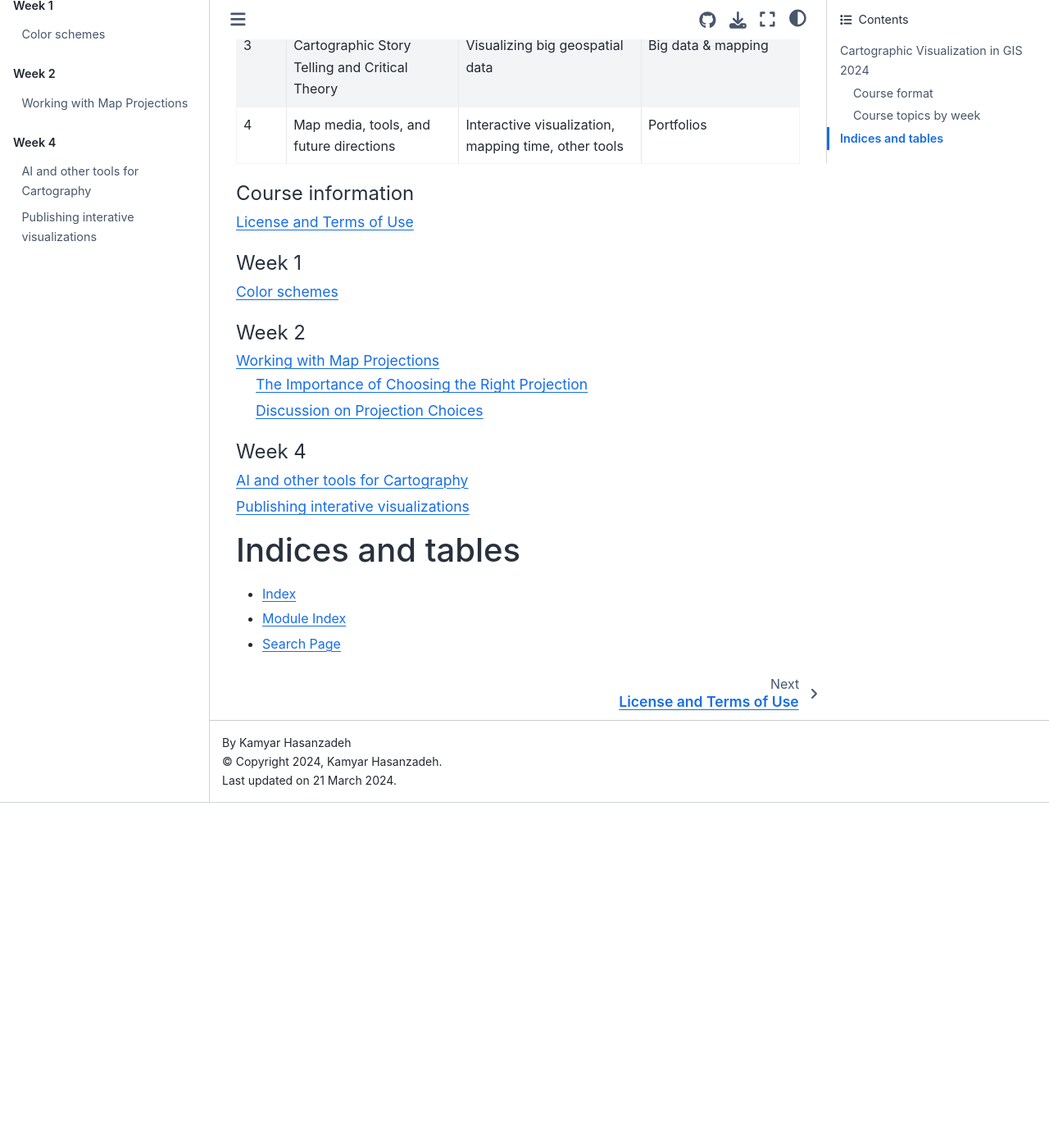
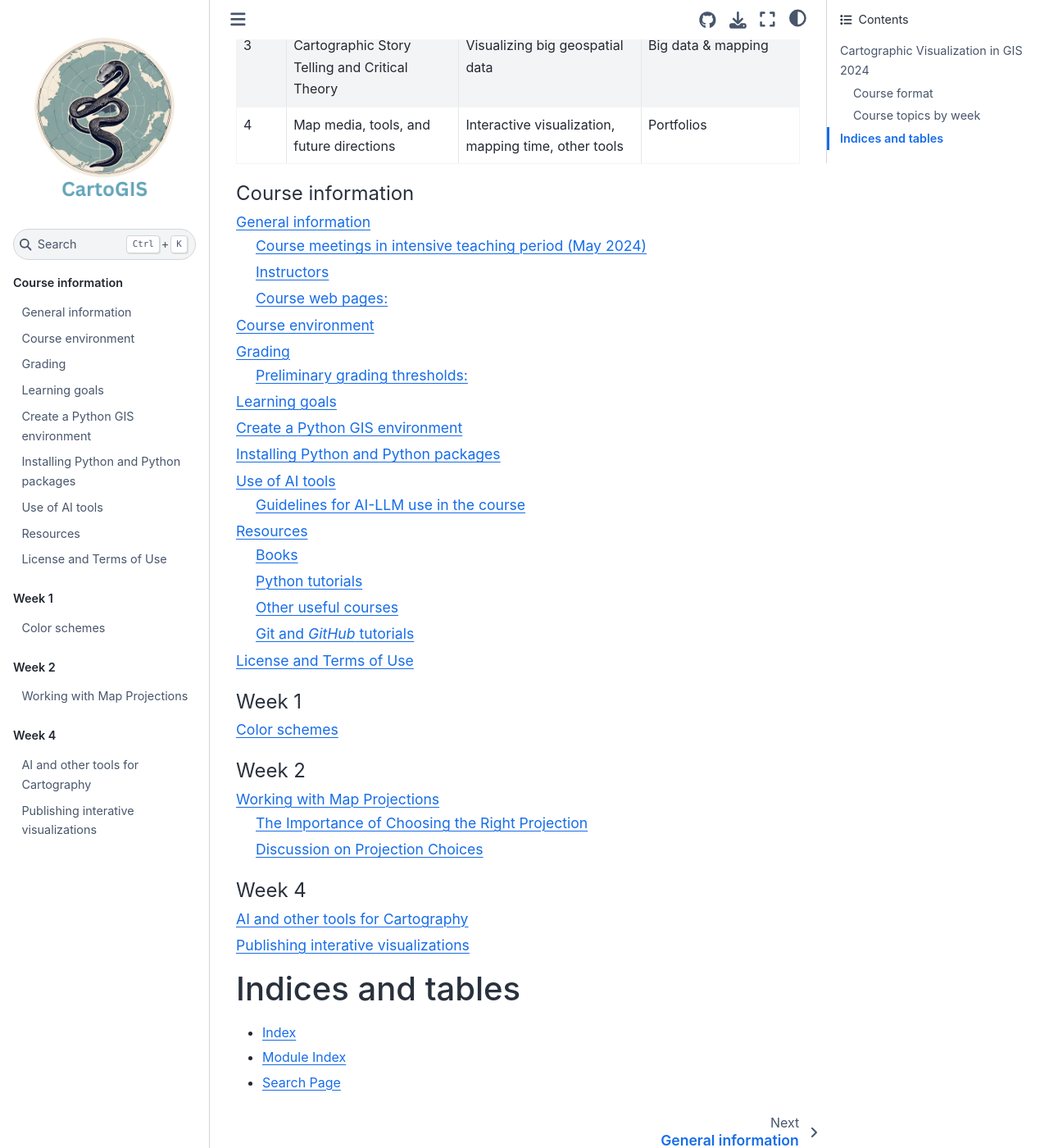
Before and after one commit to Carto-gis/site, a Sphinx documentation site: the page built from docs/index.rst, in a window 1280 px wide and 1400 px high, scrolled down 2435 px. Shown: the whole window at 82% size. Built offline with Sphinx 7.4.7 and the Sphinx Book theme 1.1.4, drawn with Linux system fonts in a browser that asks for light colours; pages that are not in the unit, such as notebooks, are missing from menus; before the commit the page ends 3414 px from its top, so only the background shows below that.

Commit message:
index updated for general pages

```diff
--- a/docs/index.rst
+++ b/docs/index.rst
@@ -92,6 +92,14 @@ During the teaching period, this web page is updated each week before the lectur
    :maxdepth: 2
    :caption: Course information
 
+   course-info/general-info.ipynb
+   course-info/course-env.ipynb
+   course-info/grading.ipynb
+   course-info/learning-goals.ipynb
+   course-info/install-python.ipynb
+   course-info/python-gis-env.ipynb
+   course-info/ai-tools.ipynb
+   course-info/resources.ipynb
    course-info/license.ipynb
 
 .. toctree::
```
